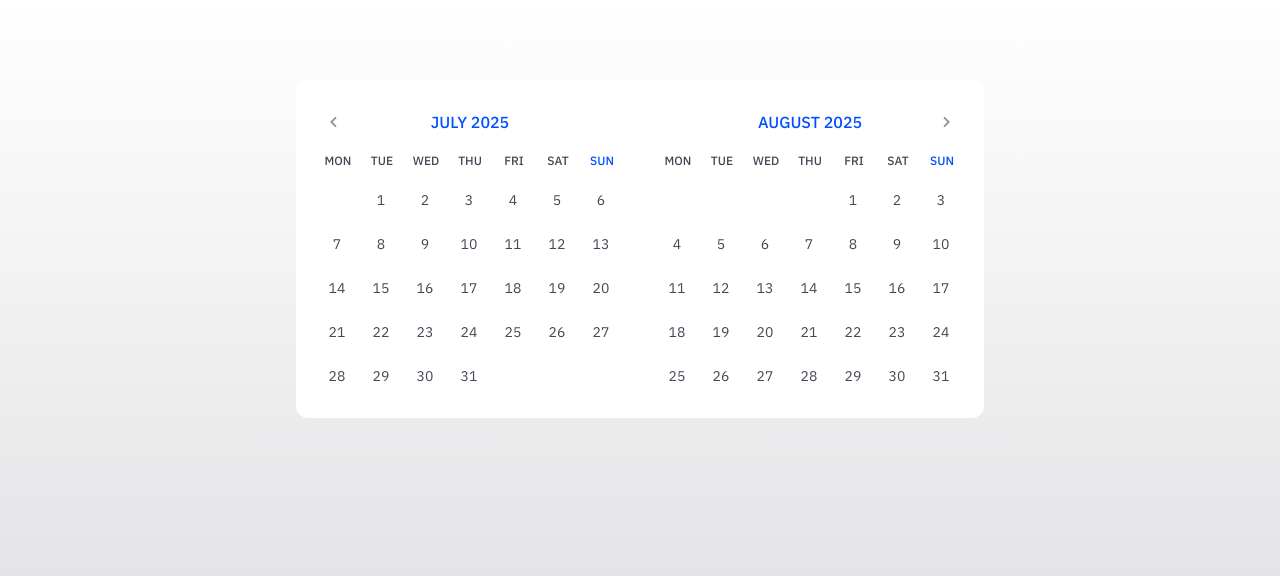
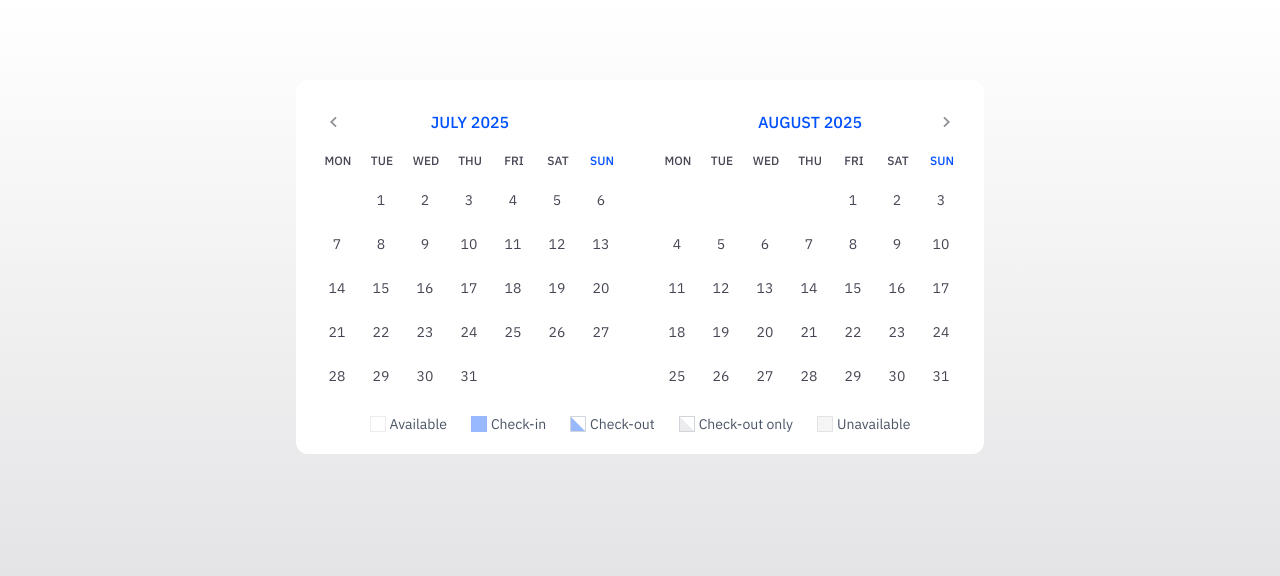
Before and after one commit to vjeran-zivkovic007/date-range-calendar, a Next.js app: page / in a window 1280 px wide. Shown: the top 576 px of the page. Built offline with nearby package versions, Linux system fonts and the light colour scheme.

Commit message:
Add Footer

```diff
--- a/app/ui/calendar/calendar.tsx
+++ b/app/ui/calendar/calendar.tsx
@@ -2,6 +2,7 @@
 
 import { DayPicker, getDefaultClassNames } from "react-day-picker";
 import { IBM_Plex_Sans } from "next/font/google";
+import { Footer } from "./components/footer";
 
 const ibmPlexSans = IBM_Plex_Sans({
   subsets: ["latin"],
@@ -24,16 +25,18 @@ export function BidCalendar({
       weekStartsOn={1}
       className={`${ibmPlexSans.className} text-gray-100 ${className}`}
       classNames={{
-        today: `border-amber-500`,
+        today: "",
         selected: `rdp-selected-1`,
         root: `${defaultClassNames.root} rounded-xl p-5 bg-white-100`,
         chevron: `fill-gray-60 w-4 h-4`,
         caption_label: `${defaultClassNames.caption_label} text-primary-100 text-base uppercase font-medium`,
         weekdays: `uppercase`,
         weekday: `py-2 font-medium last:text-primary-100 text-[12px]`,
-        day: `${defaultClassNames.day} text-sm`,
+        day: `${defaultClassNames.day} text-sm hover:bg-primary-10`,
+        footer: `${defaultClassNames.footer} pt-4`,
         ...classNames,
       }}
+      footer={<Footer />}
       formatters={{
         formatWeekdayName: (date) =>
           date.toLocaleString("default", { weekday: "short" }),
--- /dev/null
+++ b/app/ui/calendar/components/footer.tsx
@@ -0,0 +1,35 @@
+export const Footer = () => (
+  <div className="flex justify-center space-x-6 text-sm text-gray-600">
+    <div className="flex items-center space-x-1">
+      <div className="w-4 h-4 border border-gray-10 bg-white-100"></div>
+      <span>Available</span>
+    </div>
+
+    <div className="flex items-center space-x-1">
+      <div className="w-4 h-4 bg-primary-40"></div>
+      <span>Check-in</span>
+    </div>
+
+    {/* Check-out */}
+    <div className="flex items-center space-x-1">
+      <svg width="16" height="16" className="border border-gray-300">
+        <polygon points="0,16 16,16 0,0" className="fill-primary-40" />
+        <polygon points="0,16 16,16 16,16" className="fill-white-100" />
+      </svg>
+      <span>Check-out</span>
+    </div>
+
+    <div className="flex items-center space-x-1">
+      <svg width="16" height="16" className="border border-gray-300">
+        <polygon points="0,16 16,16 0,0" className="fill-gray-10" />
+        <polygon points="0,16 16,16 16,16" className="fill-white-100" />
+      </svg>
+      <span>Check-out only</span>
+    </div>
+
+    <div className="flex items-center space-x-1">
+      <div className="w-4 h-4 bg-gray-5 border border-gray-10"></div>
+      <span>Unavailable</span>
+    </div>
+  </div>
+);
```
